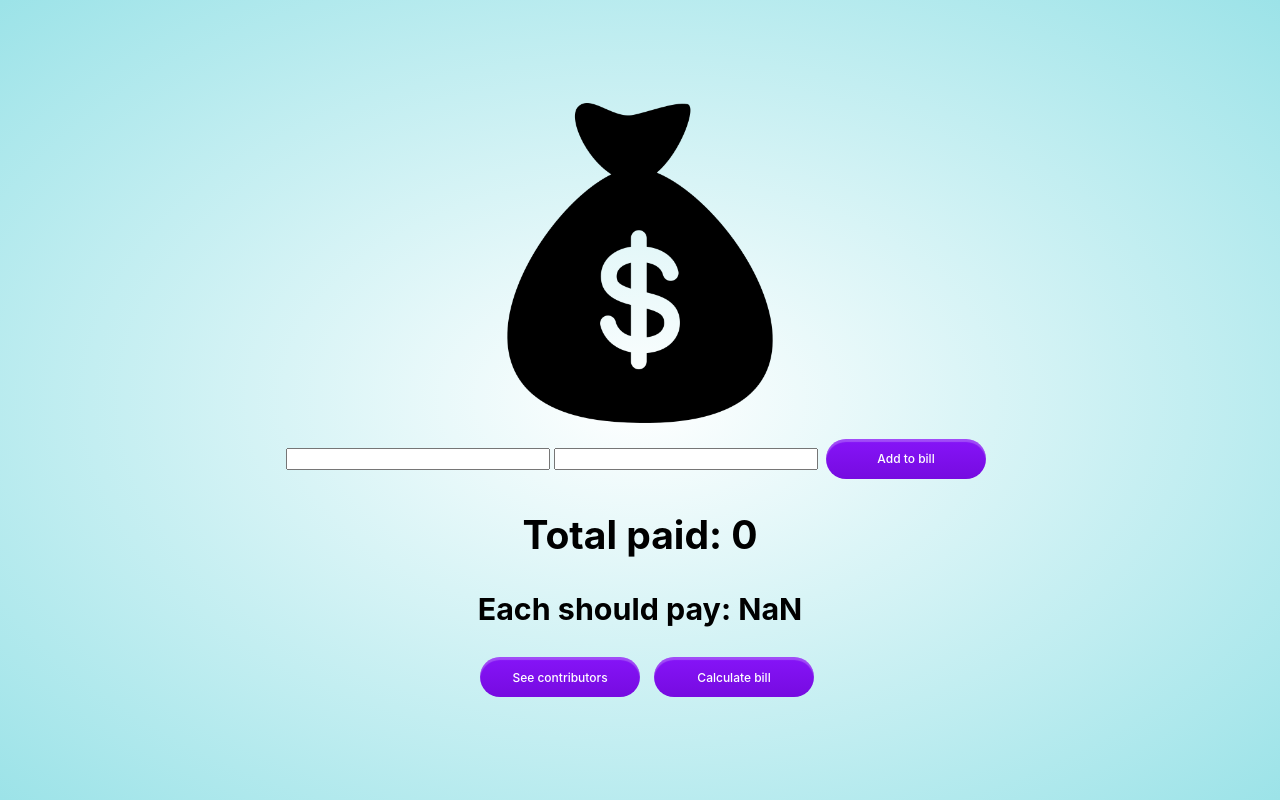
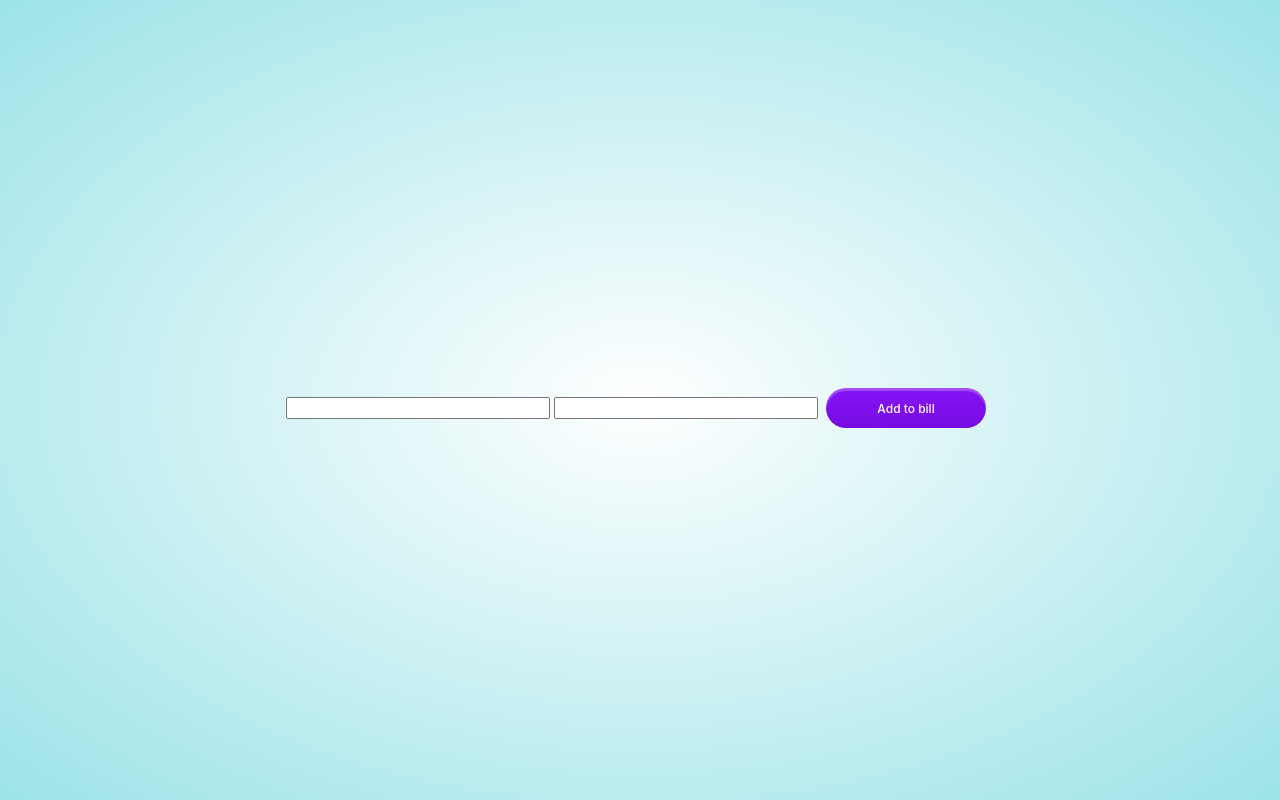
Before and after one commit to vglampard/bill-splitter, a React (Create React App) app: page / in a window 1280 px wide. Built offline with nearby package versions, Linux system fonts and the light colour scheme.

Commit message:
merged linting fixes

```diff
--- a/src/App.js
+++ b/src/App.js
@@ -1,17 +1,15 @@
 import React from 'react';
-import logo from './logo.png';
 import { Counter } from './features/counter/Counter';
 import './App.css';
-import Result from './features/result/Result';
 
 
 function App() {
   return (
     <div className="App" >
       <header className="App-header" >
-        <img src={logo} className="App-logo" alt="logo" />
+
         <Counter />
-        <Result/>
+
       </header>
     </div>
   );
```
